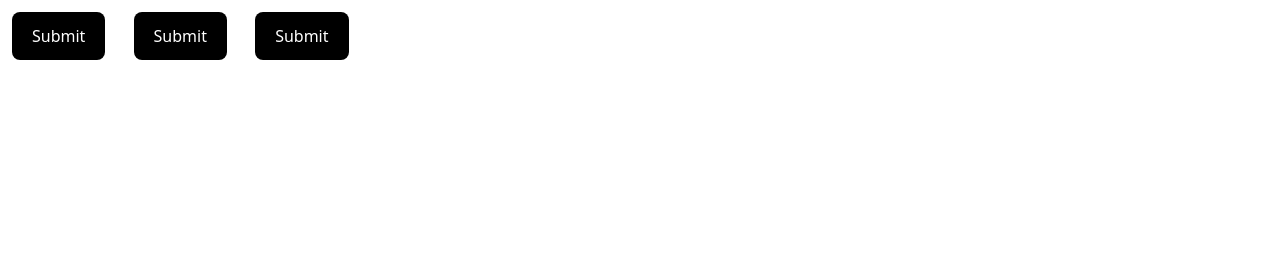
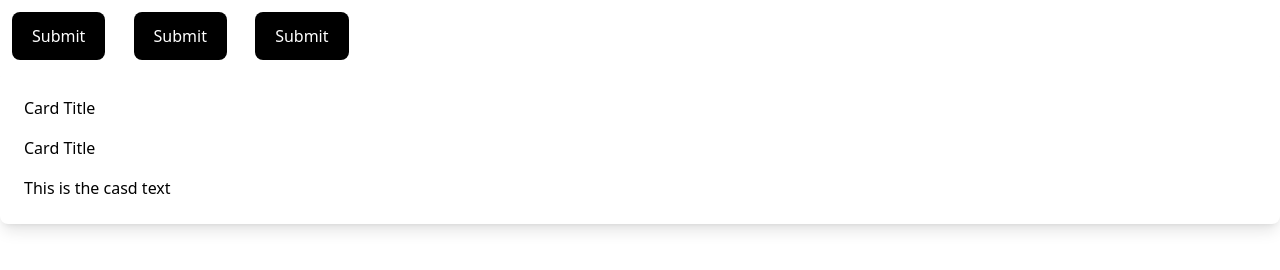
Before and after one commit to kongyutay/tailwind-sandbox, a plain HTML site: page 10-interactivity/index.html in a window 1280 px wide. Drawn offline with nearby package versions, Linux system fonts and the light colour scheme.

Commit message:
styling based on parent state

```diff
--- a/10-interactivity/index.html
+++ b/10-interactivity/index.html
@@ -29,6 +29,17 @@
     </button>
 
     <!-- Styling based on parent state -->
+    <a
+      href=""
+      class="group block max-auto xs max-auto rounded-lg p-6 bg-white shadow-lg space-y-4 hover:bg-sky-5--"
+    >
+      <!-- hover标题的时候才会变颜色 -->
+      <h2 class="hover:text-white">Card Title</h2>
+
+      <!-- hover整个card的时候都会变颜色 -->
+      <h2 class="group-hover:text-green">Card Title</h2>
+      <p class="group-hover:text-green">This is the casd text</p>
+    </a>
 
     <!-- Pseudo Classes -->
 
```
